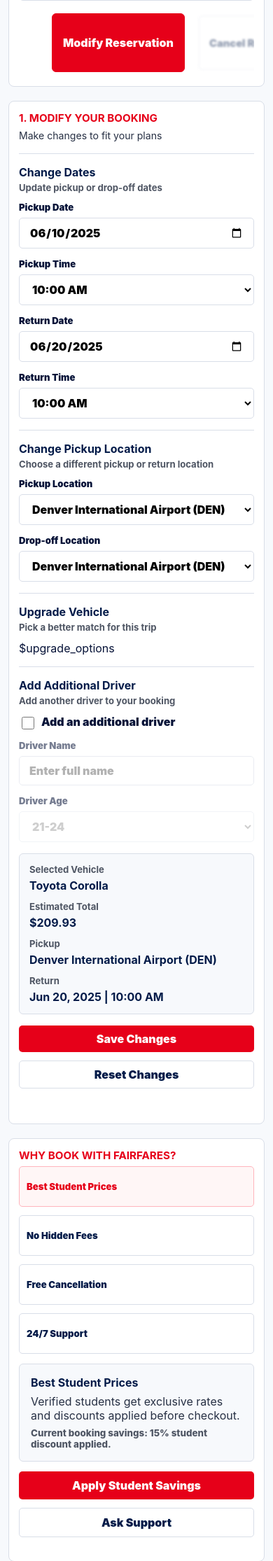
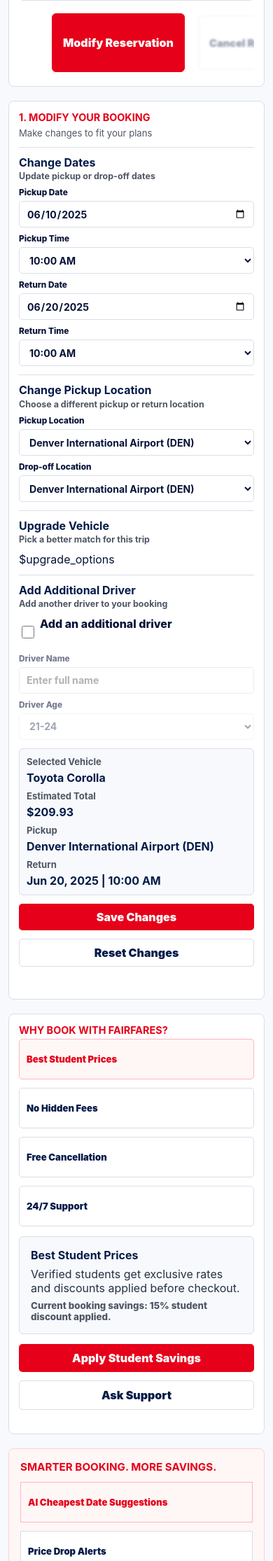
Before and after one commit to sriramreddy42/fairfares.space, a Python web app: template templates/dashboard.html in a window 390 px wide. Shown: the part 1189-3419 px from the top of the page at 70% size. Run offline with Jinja, Linux system fonts and the light colour scheme; the template is opened without the code that fills it, so the values that code supplies are empty.

Commit message:
Polish mobile manage forms

```diff
--- a/static/css/styles.css
+++ b/static/css/styles.css
@@ -2876,3 +2876,93 @@ legend { font-size: 0.86rem; font-weight: 900; text-transform: uppercase; }
     grid-template-columns: 1fr;
   }
 }
+
+@media (max-width: 760px) {
+  .manage-screen .manage-card {
+    padding: 14px;
+  }
+
+  .manage-screen .manage-card h2 {
+    font-size: 0.9rem;
+    letter-spacing: 0;
+    line-height: 1.2;
+    margin-bottom: 4px;
+  }
+
+  .manage-screen .manage-card p {
+    color: var(--muted);
+    font-size: 0.82rem;
+    margin-bottom: 10px;
+  }
+
+  .manage-screen .modify-form,
+  .manage-screen .workflow-form,
+  .manage-screen .document-tools {
+    gap: 12px;
+    margin-top: 10px;
+  }
+
+  .manage-screen .modify-section {
+    gap: 10px;
+    padding-top: 12px;
+  }
+
+  .manage-screen .section-heading {
+    gap: 2px;
+  }
+
+  .manage-screen .section-heading b {
+    font-size: 1rem;
+    line-height: 1.2;
+  }
+
+  .manage-screen .section-heading span {
+    color: var(--muted);
+    font-size: 0.78rem;
+    line-height: 1.25;
+  }
+
+  .manage-screen .modify-grid,
+  .manage-screen .modify-grid.two {
+    gap: 10px;
+    grid-template-columns: 1fr;
+  }
+
+  .manage-screen .modify-form label,
+  .manage-screen .workflow-form label,
+  .manage-screen .document-tools label {
+    gap: 5px;
+    font-weight: 800;
+  }
+
+  .manage-screen .modify-form label span,
+  .manage-screen .workflow-form label span,
+  .manage-screen .document-tools label span {
+    color: var(--ink);
+    font-size: 0.74rem;
+    line-height: 1.1;
+  }
+
+  .manage-screen .modify-form input,
+  .manage-screen .modify-form select,
+  .manage-screen .workflow-form input,
+  .manage-screen .workflow-form select,
+  .manage-screen .workflow-form textarea,
+  .manage-screen .document-tools input {
+    color: var(--ink);
+    font-size: 0.88rem;
+    font-weight: 650;
+    min-height: 38px;
+    padding: 8px 10px;
+  }
+
+  .manage-screen .upgrade-options label {
+    gap: 9px;
+    padding: 10px;
+  }
+
+  .manage-screen .modify-summary {
+    gap: 8px;
+    padding: 10px;
+  }
+}
--- a/templates/auth.html
+++ b/templates/auth.html
@@ -4,7 +4,7 @@
   <meta charset="utf-8">
   <meta name="viewport" content="width=device-width, initial-scale=1">
   <title>$mode | FairFares</title>
-  <link rel="stylesheet" href="/static/css/styles.css?v=mobile-14">
+  <link rel="stylesheet" href="/static/css/styles.css?v=mobile-15">
 </head>
 <body class="login-screen">
   <header class="login-top">
--- a/templates/dashboard.html
+++ b/templates/dashboard.html
@@ -4,7 +4,7 @@
   <meta charset="utf-8">
   <meta name="viewport" content="width=device-width, initial-scale=1">
   <title>Manage Booking | FairFares</title>
-  <link rel="stylesheet" href="/static/css/styles.css?v=mobile-14">
+  <link rel="stylesheet" href="/static/css/styles.css?v=mobile-15">
   <script defer src="/static/js/app.js?v=14"></script>
 </head>
 <body class="manage-screen">
--- a/templates/index.html
+++ b/templates/index.html
@@ -4,7 +4,7 @@
   <meta charset="utf-8">
   <meta name="viewport" content="width=device-width, initial-scale=1">
   <title>$brand | Student Car Rentals</title>
-  <link rel="stylesheet" href="/static/css/styles.css?v=mobile-14">
+  <link rel="stylesheet" href="/static/css/styles.css?v=mobile-15">
   <script defer src="/static/js/app.js?v=14"></script>
 </head>
 <body>
```
